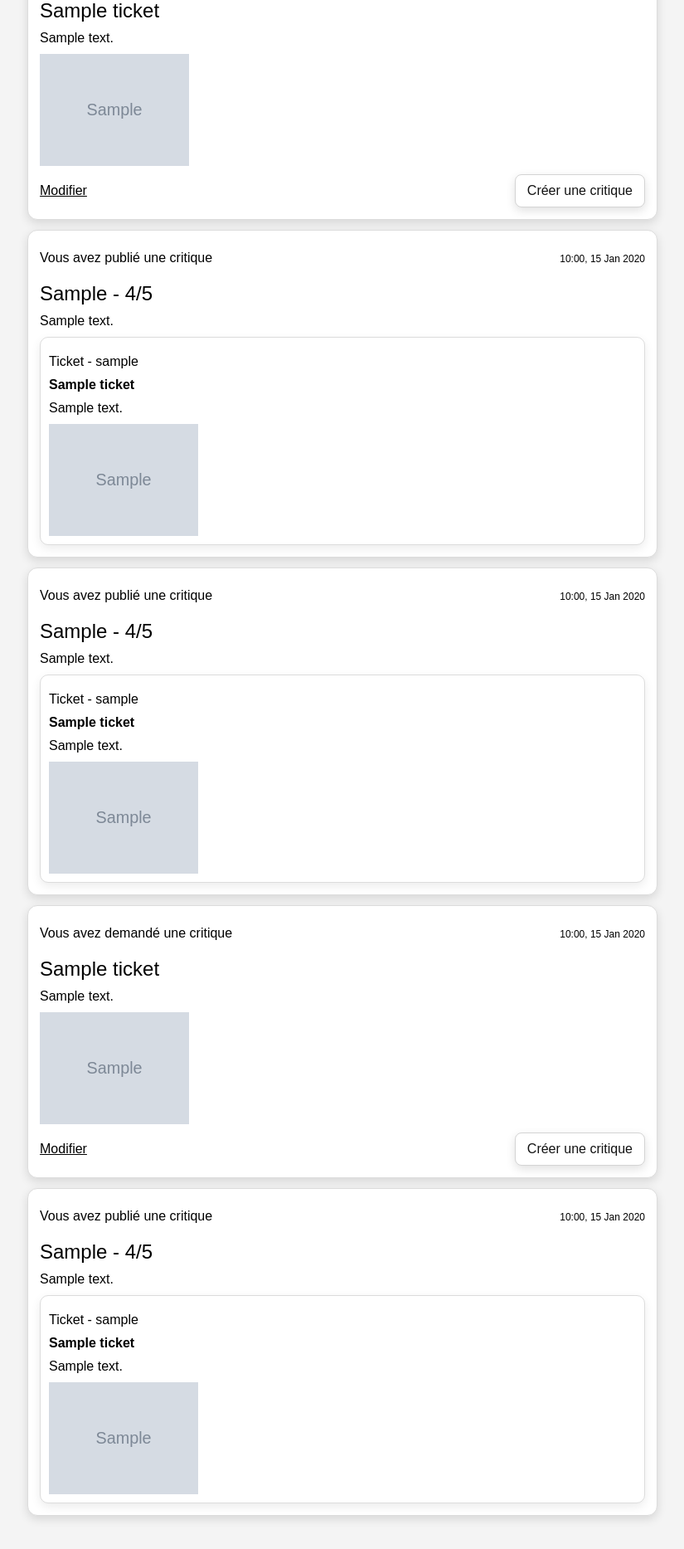
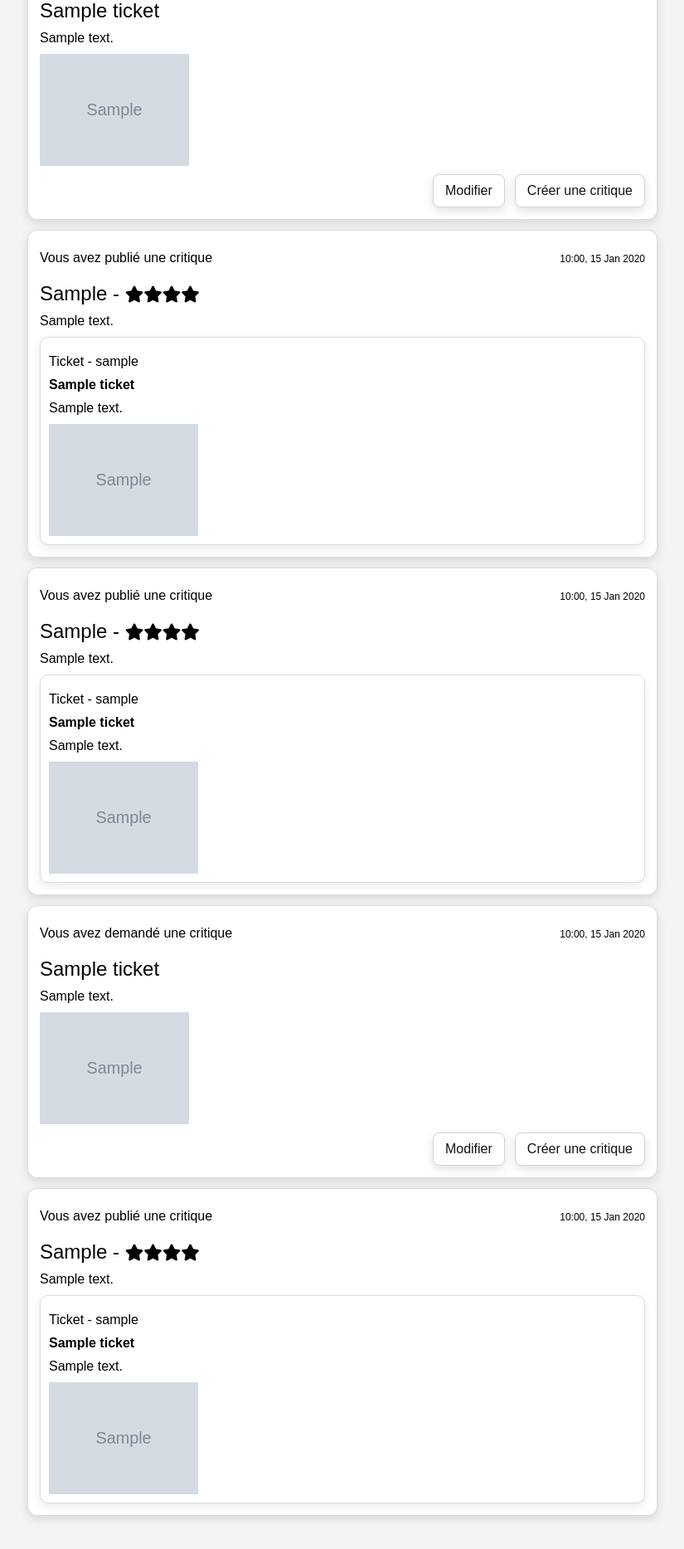
Before and after one commit to GuillaumeChiron/Django-LITRevu, a Django app: page /home/ in a window 1280 px wide. Shown: the part 236-2103 px from the top of the page at 83% size, without its empty margins (227-1052 px from the left). Run offline with Django 5.2, Linux system fonts and the light colour scheme; a user stored in the database is signed in; tables that the repository leaves empty hold one stand-in row (values such as "Sample post"); grey boxes marked "Sample" are stand-in pictures.

Commit message:
ajout des stars

```diff
--- a/app/models.py
+++ b/app/models.py
@@ -25,6 +25,9 @@ class Review(models.Model):
     user = models.ForeignKey(to=settings.AUTH_USER_MODEL, on_delete=models.CASCADE)
     time_created = models.DateTimeField(auto_now_add=True)
 
+    def stars(self):
+        return range(self.rating)
+
 
 class UserFollow(models.Model):
     user = models.ForeignKey(
--- a/app/templates/app/home_page.html
+++ b/app/templates/app/home_page.html
@@ -3,6 +3,7 @@
 
 {% block extras_css %}
 <link rel="stylesheet" href="{% static 'pages/feed_page.css' %}">
+<link rel="stylesheet"href="https://cdnjs.cloudflare.com/ajax/libs/font-awesome/6.5.1/css/all.min.css"/>
 {% endblock extras_css %}
 
 {% block content %}
@@ -37,7 +38,9 @@
             {% endif %}
 
             <div class="card-actions">
-                <a class="inline-link" href="{% url 'edit-ticket' post.id %}">Modifier</a>
+                {% if post.user == user %}
+                <a class="feed-btn small" href="{% url 'edit-ticket' post.id %}">Modifier</a>
+                {% endif %}
                 <a class="feed-btn small" href="{% url 'create-review' post.id %}">Créer une critique</a>
             </div>
         </article>
@@ -52,7 +55,7 @@
                 <p>{{ post.time_created|date:"H:i, d M Y" }}</p>
             </header>
 
-            <h3 class="feed-review-title">{{ post.headline }} - {{ post.rating }}/5</h3>
+            <h3 class="feed-review-title">{{ post.headline }} - <span class="review-stars">{%  for star in post.stars %}<i class="fa-solid fa-star"></i>{% endfor %}</span></h3>
             <p class="feed-review-body">{{ post.body }}</p>
 
             <section class="ticket-preview">
--- a/static/pages/feed_page.css
+++ b/static/pages/feed_page.css
@@ -27,7 +27,6 @@
 
 .feed-btn.small {
     width: fit-content;
-    margin-left: auto;
     font-size: 16px;
 }
 
@@ -99,14 +98,14 @@
 
 .card-actions {
     display: flex;
-    gap: 12px;
     align-items: center;
     margin-top: 10px;
+    justify-content: flex-end;
+    gap: 12px;
 }
 
-.inline-link {
-    font-size: 16px;
-    text-decoration: underline;
+.review-stars {
+    font-size: 20px;
 }
 
 @media (max-width: 900px) {
@@ -125,7 +124,6 @@
     .feed-card p,
     .ticket-meta,
     .ticket-preview h4,
-    .inline-link,
     .feed-btn.small {
         font-size: 16px;
     }
```
Also changed, not shown: app/templates/app/post_page.html (+5 -2 lines).
